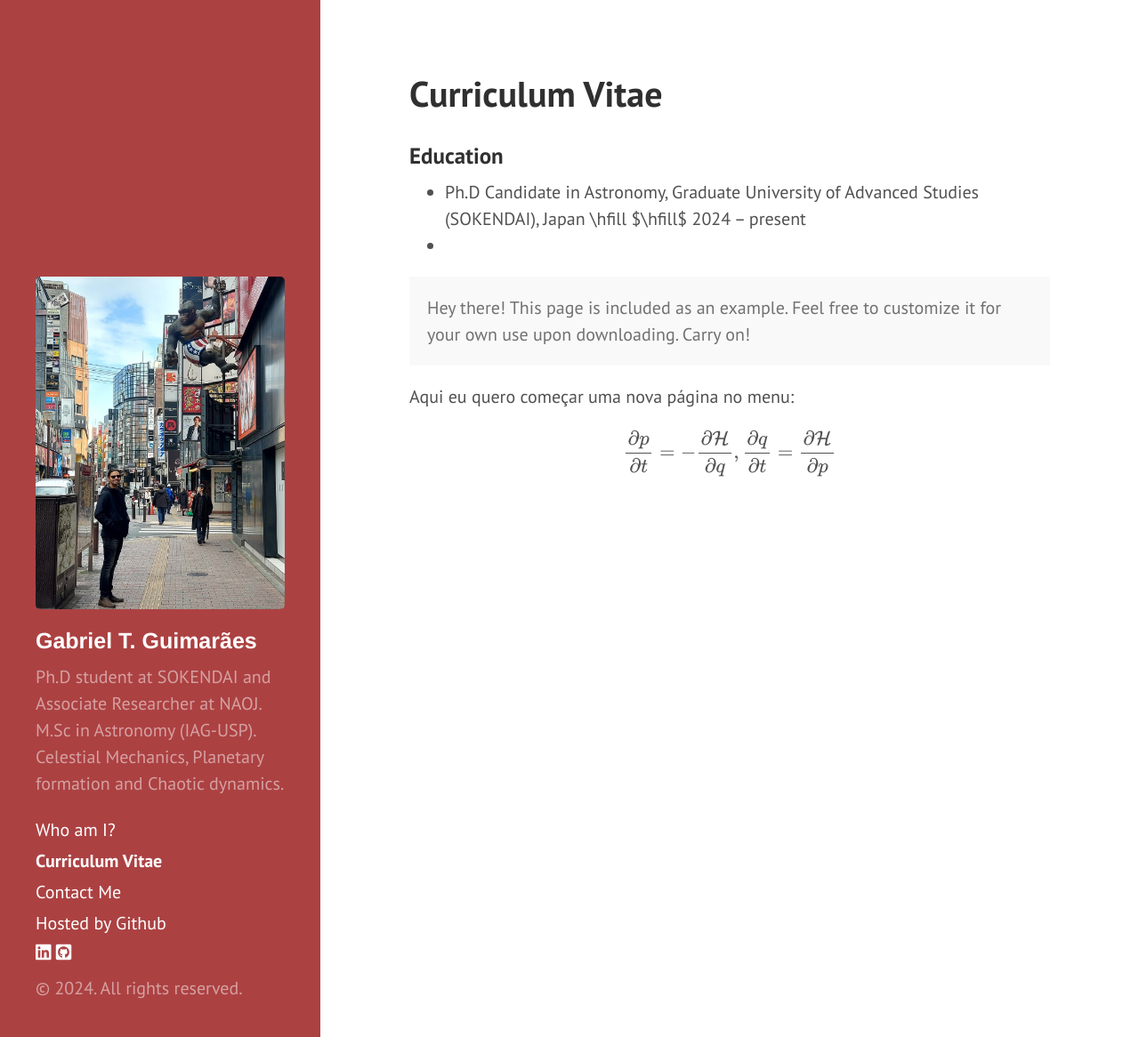
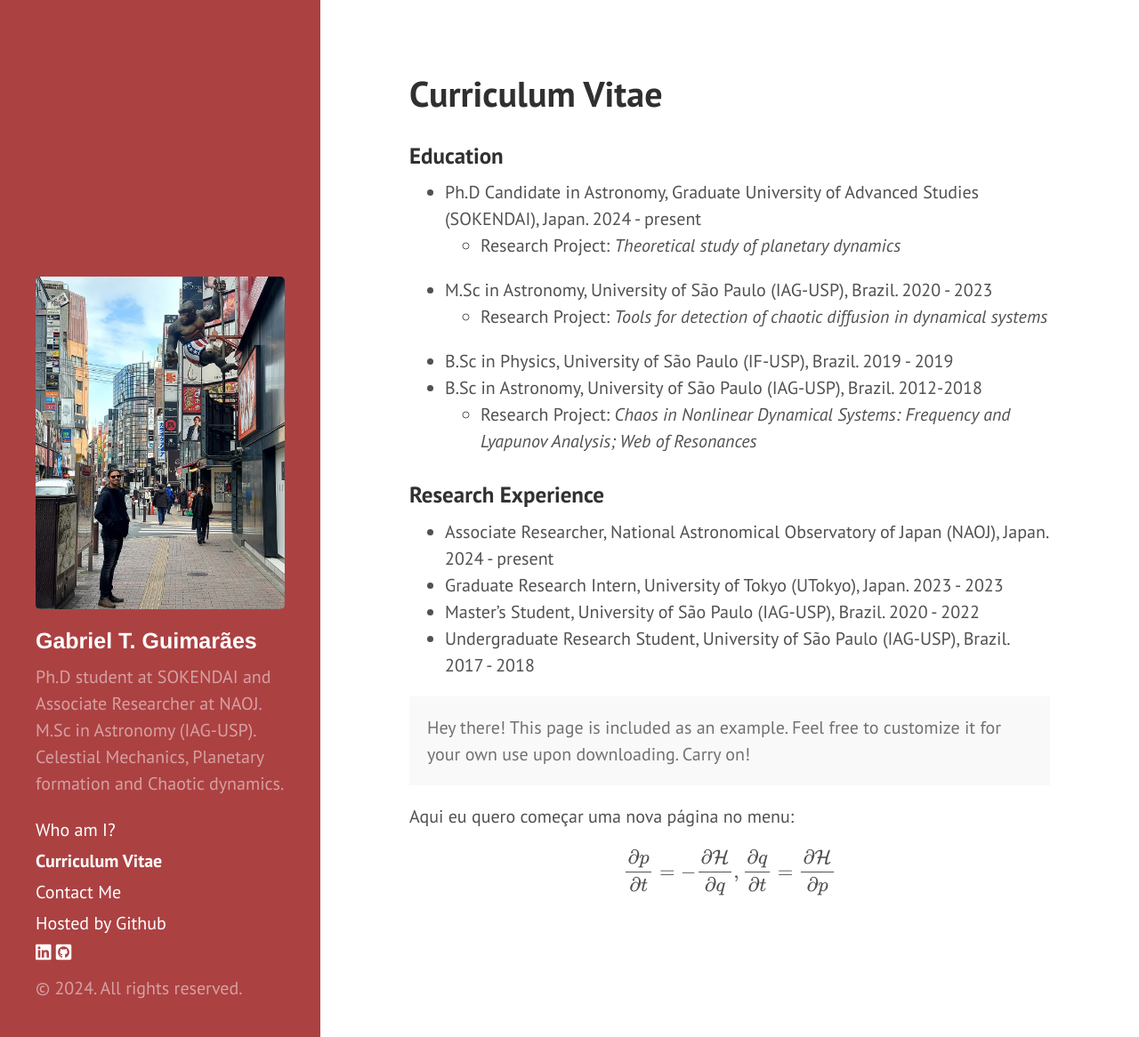
Before and after one commit to gabrieltxg/gabrieltxg.github.io, a Jekyll site: the page built from curriculum.md, in a window 1280 px wide and 1166 px high. Shown: the whole window at 89% size. Built offline with Jekyll 4.4.1, drawn with Linux system fonts in a browser that asks for light colours; nearby versions of some CDN libraries; Markdown is read by kramdown in place of the engine named in the settings; formulas are drawn with MathJax 3; a style sheet for code colours, icons or effects is not loaded.

Commit message:
Update curriculum.md

```diff
--- a/curriculum.md
+++ b/curriculum.md
@@ -4,8 +4,22 @@ title: Curriculum Vitae
 ---
 
 ### Education
-* Ph.D Candidate in Astronomy, Graduate University of Advanced Studies (SOKENDAI), Japan \hfill $\hfill$ 2024 -- present
-*
+* Ph.D Candidate in Astronomy, Graduate University of Advanced Studies (SOKENDAI), Japan. 2024 - present
+  * Research Project: _Theoretical study of planetary dynamics_
+* M.Sc in Astronomy, University of São Paulo (IAG-USP), Brazil. 2020 - 2023
+  * Research Project: _Tools for detection of chaotic diffusion in dynamical systems_
+* B.Sc in Physics, University of São Paulo (IF-USP), Brazil. 2019 - 2019
+* B.Sc in Astronomy, University of São Paulo (IAG-USP), Brazil. 2012-2018
+  * Research Project: _Chaos in Nonlinear Dynamical Systems: Frequency and Lyapunov Analysis; Web of Resonances_
+
+### Research Experience
+* Associate Researcher, National Astronomical Observatory of Japan (NAOJ), Japan. 2024 - present
+* Graduate Research Intern, University of Tokyo (UTokyo), Japan. 2023 - 2023
+* Master's Student, University of São Paulo (IAG-USP), Brazil. 2020 - 2022
+* Undergraduate Research Student, University of São Paulo (IAG-USP), Brazil. 2017 - 2018
+
+
+
 
 
 <p class="message">
```
